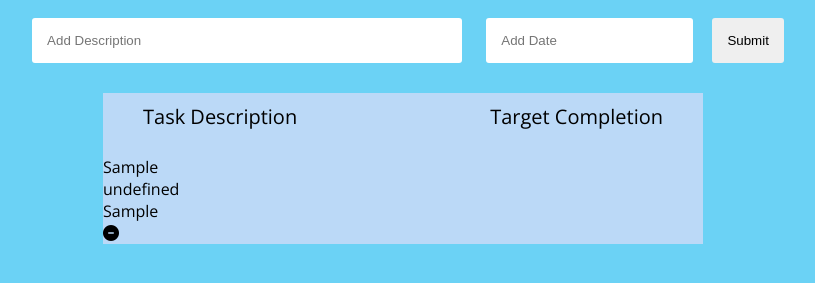
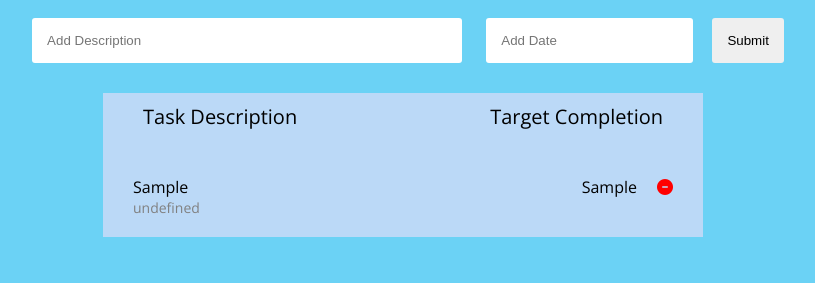
Before and after one commit to elizabethh34/personal-project, a website: page src/index.html in a window 1280 px wide. Both pictures are taken after typing "Sample", "Sample" into the empty fields and a click on the button "Submit". Shown: the part 215-498 px from the top of the page, without its empty margins (237-1052 px from the left). Drawn offline with nearby package versions, Linux system fonts and the light colour scheme.

Commit message:
Style the todo list items

```diff
--- a/src/css/styles.css
+++ b/src/css/styles.css
@@ -77,3 +77,25 @@ ul {
   width: 600px;
   margin: auto;
 }
+
+i {
+  color: red;
+  margin-left: 20px;
+}
+
+.date-added {
+  color: gray;
+  font-size: 14px;
+}
+
+.todo-list li {
+  display: flex;
+  justify-content: space-between;
+  width: 90%;
+  margin: auto;
+  padding: 20px;
+}
+
+.task-side {
+  display: flex;
+}
```
